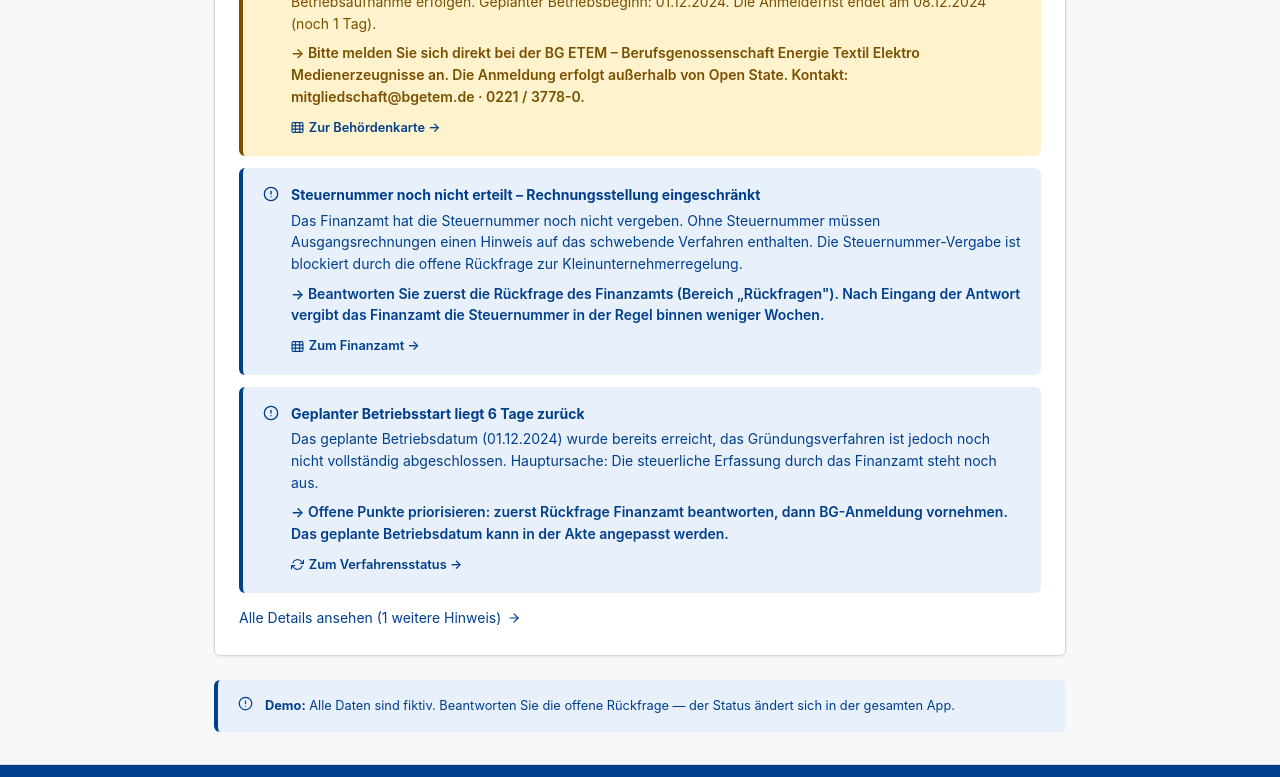
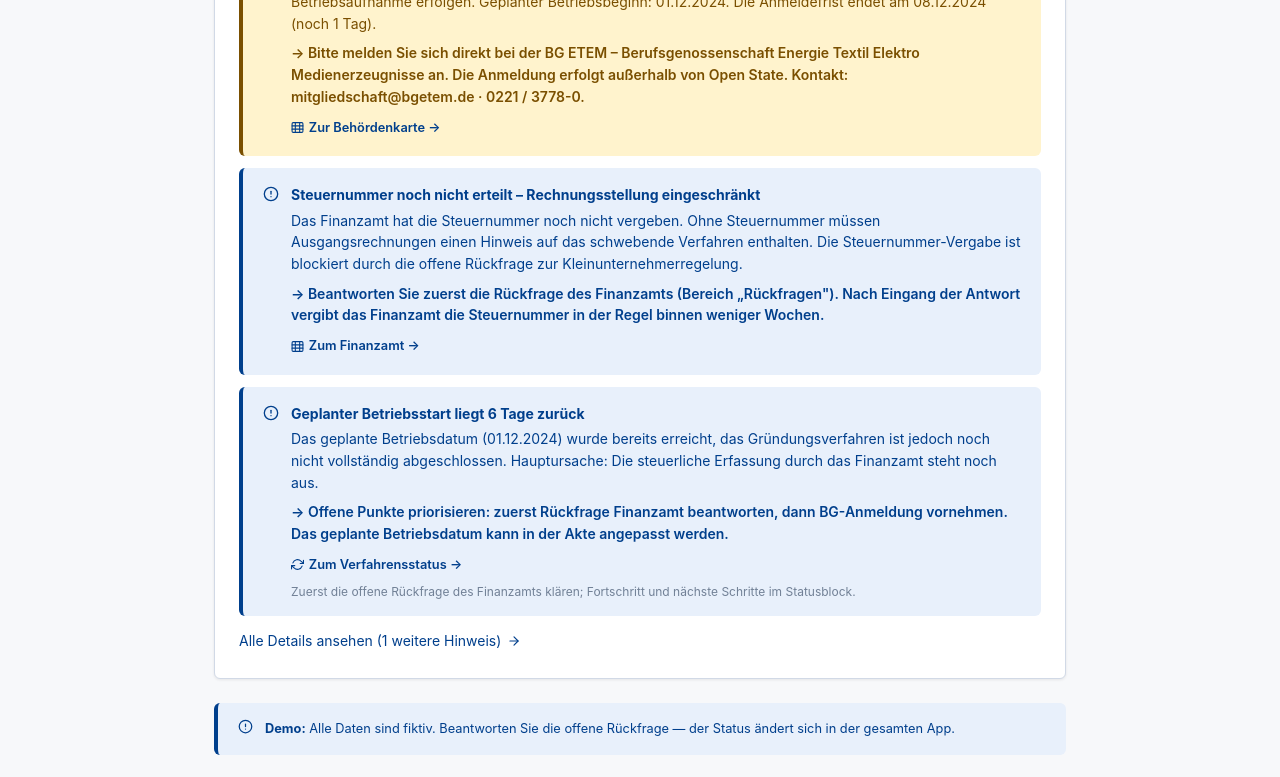
Before and after one commit to d0npedro/open-state, a Next.js app in the folder demo/: page /gruendung in a window 1280 px wide. Shown: the part 2626-3403 px from the top of the page. Built offline with nearby package versions, Linux system fonts and the light colour scheme.

Commit message:
feat(ug): overview Betriebsdatum fairness CTA helper after RQ answer
Session-sensitive hint under Zum Verfahrensstatus: open RQ prioritizes
Finanzamt answer; after answer focuses Steuernummer and remaining items.

```diff
--- a/demo/app/gruendung/page.tsx
+++ b/demo/app/gruendung/page.tsx
@@ -124,11 +124,12 @@ function naechsterSchrittZiel(
  * Kurz-CTA für Fairness-Signale auf der Übersicht
  * (Rückfrage / Unterlagen / BG / Steuernummer / Betriebsdatum).
  * Nur solange der auslösende Aktenzustand noch greift.
+ * Optionaler Hilfstext (`hint`) erklärt den CTA-Kontext session-sensitiv.
  */
 function fairnessSignalZiel(
   signal: FairnessSignal,
   akte: GruendungsAkte
-): { href: string; cta: string; icon: IconName; testKey: string } | null {
+): { href: string; cta: string; icon: IconName; testKey: string; hint?: string } | null {
   // Offene Rückfrage mit Frist
   if (
     signal.typ === 'UG_RUECKFRAGE_OFFEN_FRIST_RELEVANT' ||
@@ -196,6 +197,7 @@ function fairnessSignalZiel(
   }
 
   // Geplantes Betriebsdatum überschritten – Verfahren noch offen
+  // Hilfstext: bei offener RQ zuerst klären; nach Antwort Fokus offene Punkte/Steuernummer
   if (
     signal.typ === 'UG_BETRIEBSDATUM_UEBERSCHRITTEN' ||
     signal.id === 'UG-BETRIEBSDATUM'
@@ -204,11 +206,20 @@ function fairnessSignalZiel(
       akte.status
     );
     if (abgeschlossen) return null;
+    const hatOffeneRueckfrage = akte.rueckfragen.some(r => !r.beantwortet);
+    const vs05 = akte.verfahrensSchritte.find(vs => vs.id === 'VS-05');
+    const steuernummerInBearbeitung = vs05?.status === 'IN_BEARBEITUNG';
+    const hint = hatOffeneRueckfrage
+      ? 'Zuerst die offene Rückfrage des Finanzamts klären; Fortschritt und nächste Schritte im Statusblock.'
+      : steuernummerInBearbeitung
+        ? 'Rückfrage beantwortet – Steuernummer-Vergabe und weitere offene Punkte im Statusblock prüfen.'
+        : 'Offene Punkte und aktuellen Fortschritt im Statusblock prüfen.';
     return {
       href: '/gruendung#verfahrensstatus',
       cta: 'Zum Verfahrensstatus',
       icon: 'refresh',
       testKey: 'betriebsdatum',
+      hint,
     };
   }
 
@@ -541,6 +552,7 @@ export default function GruendungPage() {
                       </div>
                     )}
                     {ziel && (
+                      <div style={{ marginTop: '0.65rem' }}>
                         <Link
                           href={ziel.href}
                           data-testid={`uebersicht-fairness-cta-${ziel.testKey}`}
@@ -548,7 +560,6 @@ export default function GruendungPage() {
                             display: 'inline-flex',
                             alignItems: 'center',
                             gap: '0.3rem',
-                          marginTop: '0.65rem',
                             fontSize: '0.8rem',
                             fontWeight: 600,
                             color: 'var(--color-primary)',
@@ -559,6 +570,20 @@ export default function GruendungPage() {
                           <Icon name={ziel.icon} size={13} />
                           {ziel.cta} →
                         </Link>
+                        {ziel.hint && (
+                          <p
+                            data-testid={`uebersicht-fairness-cta-hint-${ziel.testKey}`}
+                            style={{
+                              margin: '0.35rem 0 0',
+                              fontSize: '0.75rem',
+                              lineHeight: 1.45,
+                              color: 'var(--color-text-muted)',
+                            }}
+                          >
+                            {ziel.hint}
+                          </p>
+                        )}
+                      </div>
                     )}
                   </div>
                 </div>
```
Also changed, not shown: 2 other files (tests, documents, lock files or other folders). Lines whose indentation alone changed are shown as unchanged.
